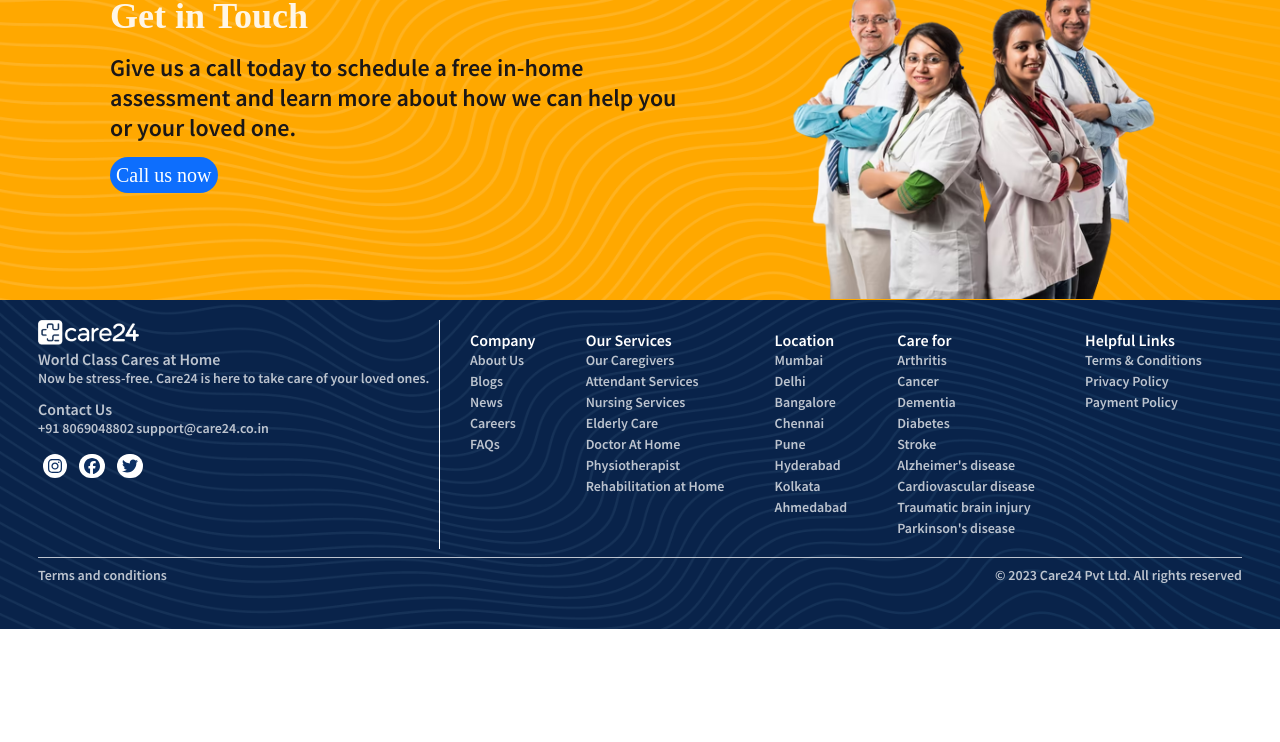
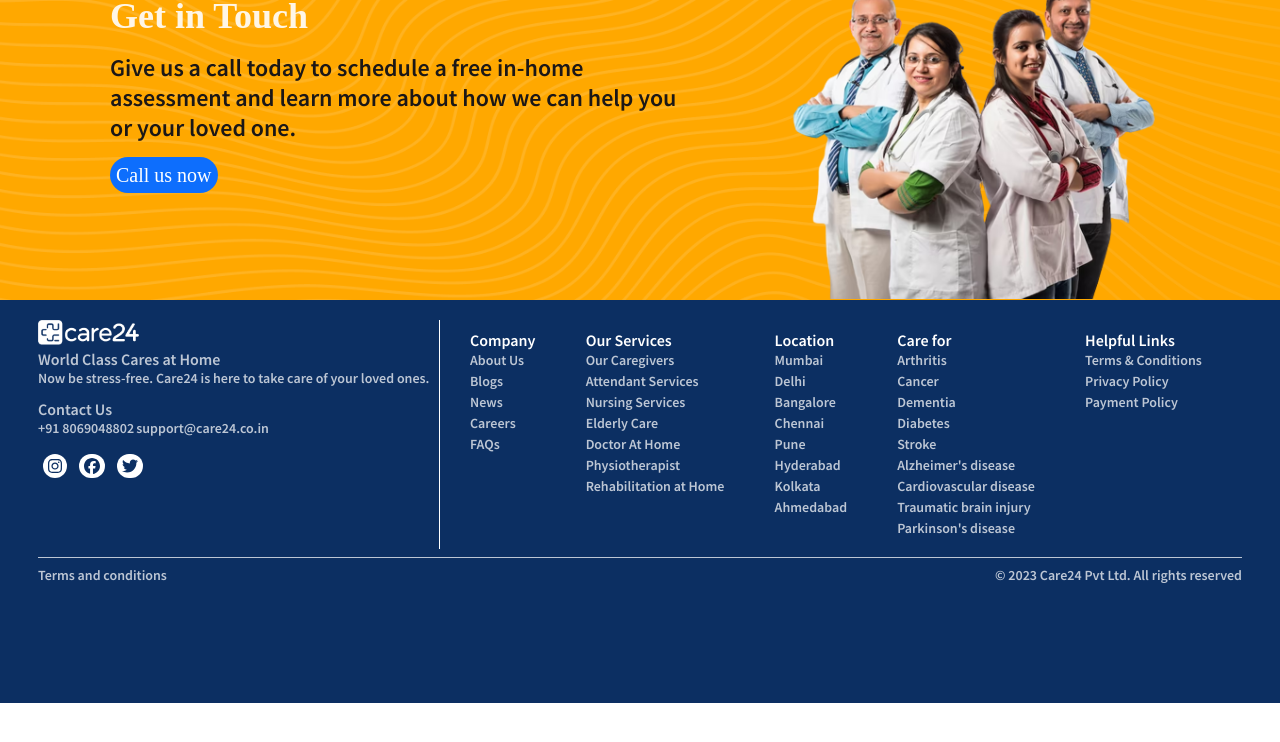
Before and after one commit to nagraj98433/Website24_2, a React (Vite) app: page / in a window 1280 px wide. Shown: the part 4547-5289 px from the top of the page. Before the commit the page ends 5176 px from the top, so only its background shows below. Built offline with nearby package versions, Linux system fonts and the light colour scheme; no server answers.

Commit message:
footer_bg added

```diff
--- a/src/App.css
+++ b/src/App.css
@@ -1,3 +1,3 @@
 body{
-    /* height: 2000vh; */
+    height: 2000vh;
 }
--- a/src/Components/HomePage/FooterSection.jsx
+++ b/src/Components/HomePage/FooterSection.jsx
@@ -4,7 +4,9 @@
 import { fas } from '@fortawesome/free-solid-svg-icons';
 import { FontAwesomeIcon } from '@fortawesome/react-fontawesome';
 import 'bootstrap/dist/css/bootstrap.css';
-import Blue_Banner from '../../assets/Images/Blue_Banner.png'
+
+// import Blue_Banner from '../../assets/Images/Blue_Banner.png'
+import Blue_Banner from '../../assets/Images/footer_bg.png'
 import logo from '../../assets/Images/logo.png'
 import { faInstagram } from '@fortawesome/free-brands-svg-icons';
 import { faFacebook } from '@fortawesome/free-brands-svg-icons';
```
